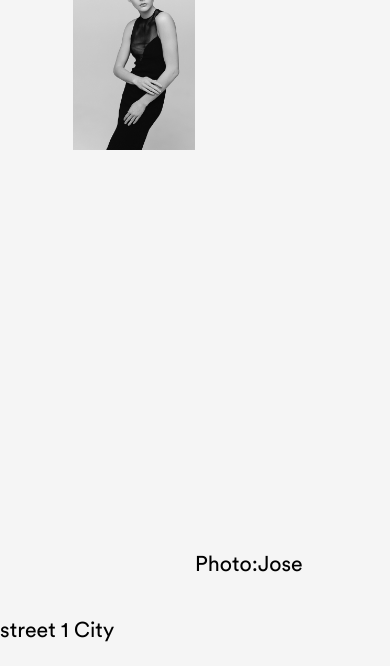
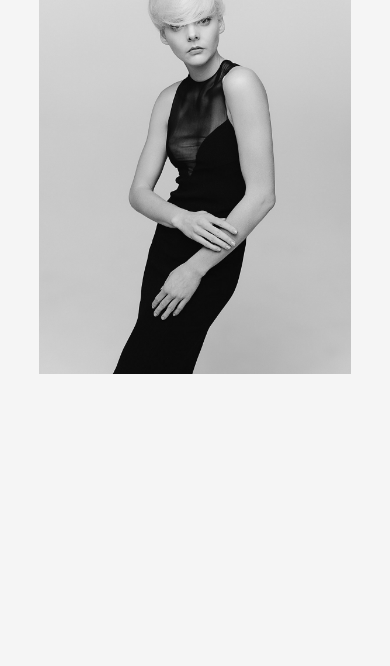
Before and after one commit to Nattfrost/Split, a plain HTML site: page index.html in a window 390 px wide. Shown: the part 178-844 px from the top of the page. Drawn offline with Linux system fonts and the light colour scheme.

Commit message:
mediaqueries

```diff
--- a/index.html
+++ b/index.html
@@ -6,6 +6,7 @@
   <meta name="viewport" content="width=device-width, initial-scale=1">
   <meta http-equiv="X-UA-Compatible" content="ie=edge">
   <link rel="stylesheet" href="styles/main.css">
+  <link rel="stylesheet" href="styles/mobile.css">
   <link rel="stylesheet" href="styles/animations.css">
 
   <title>Split Studio</title>
@@ -111,17 +112,13 @@
             <p>Jose</p>
         </div>
         </div>
-        <img  src="resources/images/portrait-6.jpg">
+        <img src="resources/images/portrait-6.jpg">
       </section>
 
     </div>
   </div>
 
 
-<footer class="contact-info">
-  <p>street 1 City</p>
-</footer>
-
 <script type="text/javascript" src="index.js"></script>
 </body>
 
--- a/styles/mobile.css
+++ b/styles/mobile.css
@@ -1,20 +1,28 @@
 @media screen and (max-width: 992px) {
-  p, .header, .article {
+  h2 {
     display: none !important;
   }
 
   .content-section {
-    grid-template-columns: 100% !important;
-    height: 80vh;
+    grid-template-rows: repeat(auto-fill, minmax(80vh, 20vh));
+    grid-template-columns: 100%;
+    /* grid-template-columns: 100% !important; */
+    /* height: 80vh; */
   }
 
   img {
+    max-height: 100% !important;
     max-width: 100% !important;
     margin: 0 !important;
   }
-<<<<<<< HEAD
+
+  .info {
+    height: auto;
+  }
+
+  section .content-section .visible p{
+    position: absolute;
+  }
 }
 
 /* comment */
-=======
->>>>>>> 7b9c4be0a5992e7ce9f276424d9e52d6fcd70341
```
